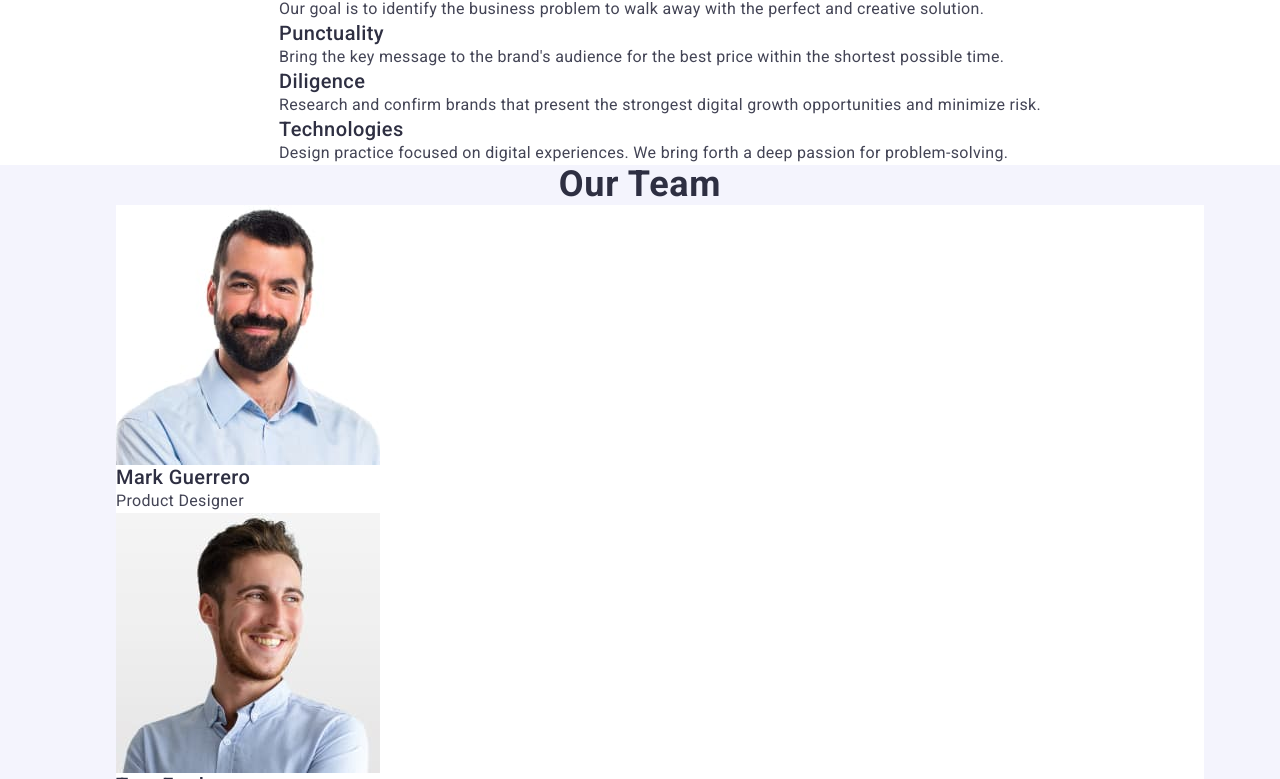
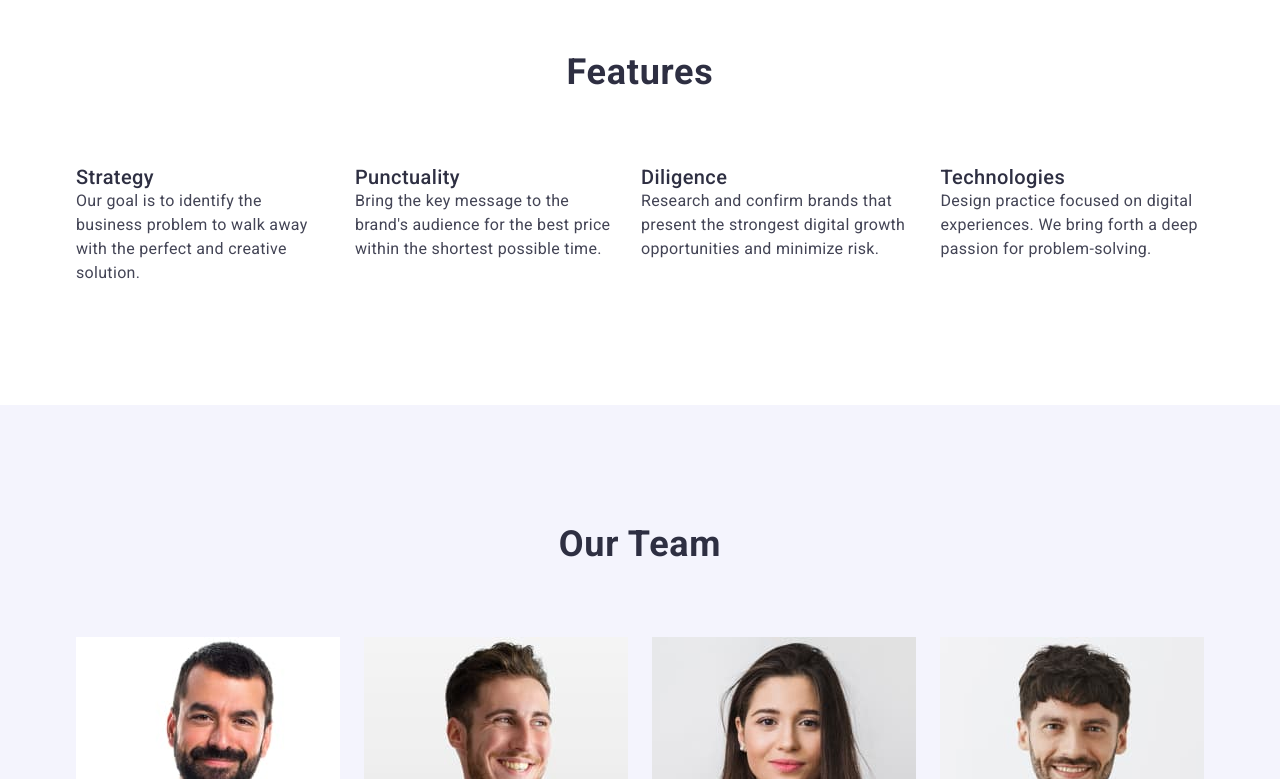
Before and after one commit to Olena-Ishchenko/goit-markup-hw-03, a plain HTML site: page index.html in a window 1280 px wide. Shown: the part 743-1522 px from the top of the page. Drawn offline with nearby package versions, Linux system fonts and the light colour scheme.

Commit message:
addsection

```diff
--- a/css/styles.css
+++ b/css/styles.css
@@ -8,6 +8,8 @@ ul,
 ol {
     list-style-type: none;
     margin: 0;
+    padding-left: 0;
+
 }
 h1{margin: 0;}
 h3 {color: #2E2F42;
@@ -116,9 +118,26 @@ address{font-style: normal;}
         }
 .button:hover{background:  #404BBF;}
 .button:focus {background: #404BBF; }
-.features{display: flex;}
-.team{background:  #F4F4FD;}
+.title-section{margin-bottom: 72px;
+}
+.features{padding-top: 120px;
+    padding-bottom: 120px;
+}
+.advantages{display: flex;
+    gap: 24px;
+    width: calc(100% - 24px * 3)/4;}
+.team{background:  #F4F4FD;
+    padding-top: 120px;
+    padding-bottom: 120px;}
+.our-team{display: flex;
+    gap: 24px;
+    width: calc(100% - 24px * 3)/4;}
 .foto-team{background: #FFF;}
+
+.products{display: flex;
+gap: 24px;
+flex-wrap: wrap;
+width: calc(100% - 24px * 2)/3 ;}
 
 .footer{background:  #2E2F42;}
 
--- a/index.html
+++ b/index.html
@@ -56,7 +56,7 @@
       <section class="features">
         <div class="container">
           <h2 class="title-section">Features</h2>
-          <ul>
+          <ul class="advantages">
             <li>
               <h3 class="title-section-two">Strategy</h3>
               <p class="text">
@@ -91,7 +91,7 @@
       <section class="team">
         <div class="container">
           <h2 class="title-section">Our Team</h2>
-          <ul>
+          <ul class="our-team">
             <li class="foto-team">
               <img
                 src="./images/img-3.jpg"
@@ -138,7 +138,7 @@
       <section>
         <div class="container">
         <h2 class="title-section">Our Portfolio</h2>
-        <ul>
+        <ul class="products">
           <li>
             <img
               src="./images/portfolio-1.jpg"
```
